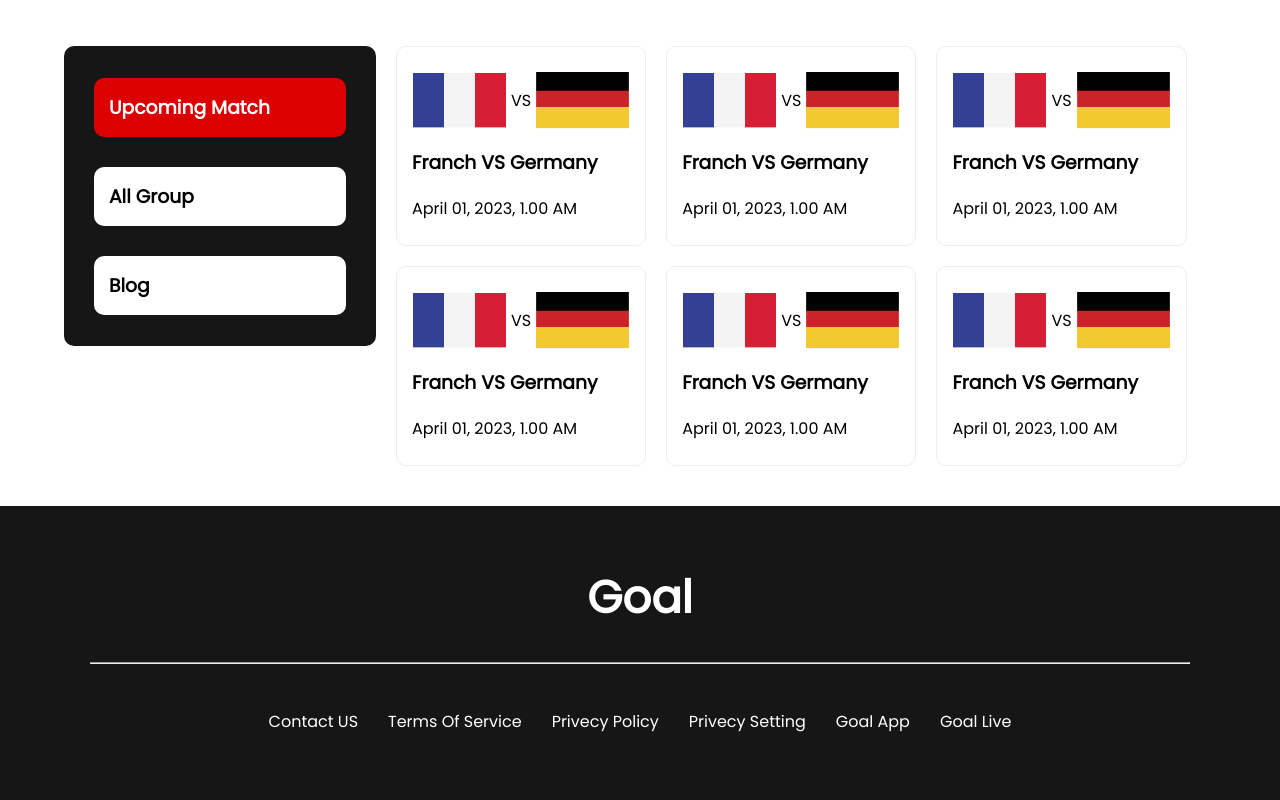
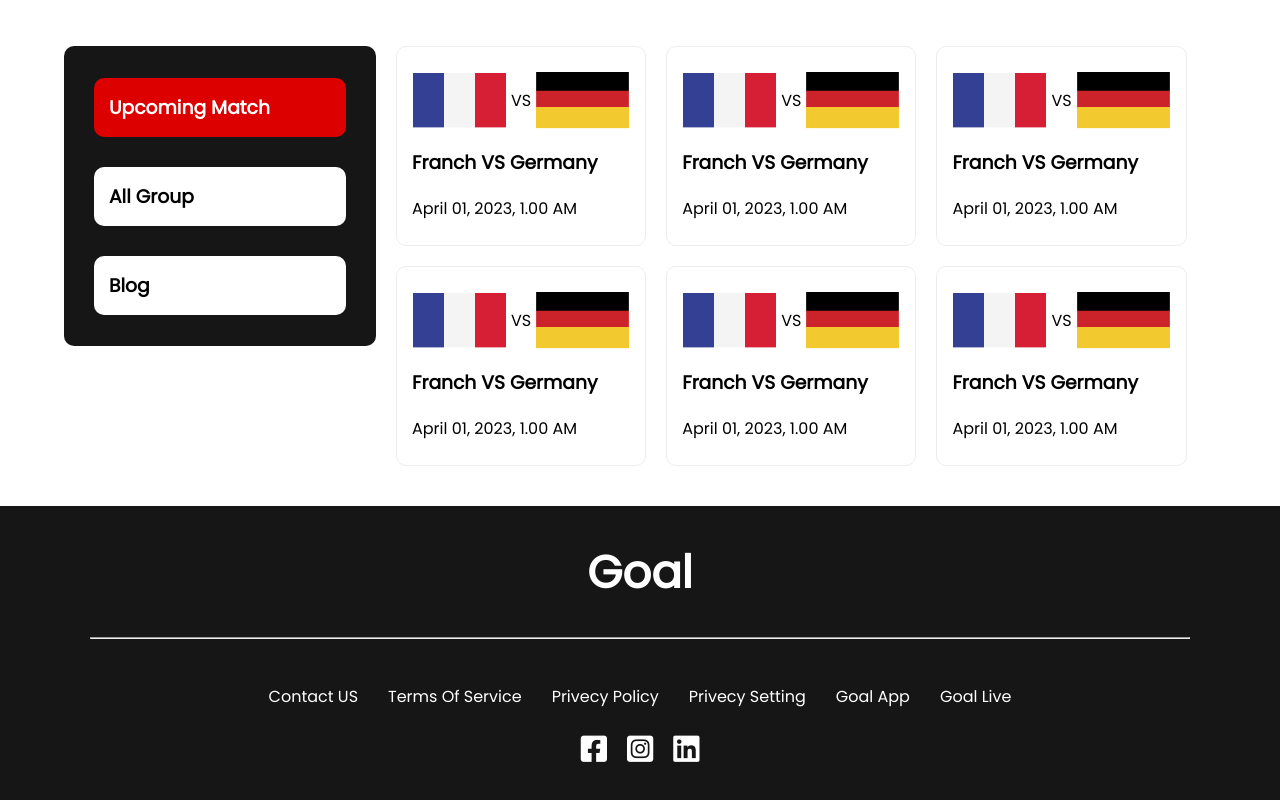
Before and after one commit to hasanMahmud743/second-assignment, a plain HTML site: page index-two.html in a window 1280 px wide. Shown: the part 774-1574 px from the top of the page. Drawn offline with Linux system fonts and the light colour scheme.

Commit message:
social icon added

```diff
--- a/index-two.html
+++ b/index-two.html
@@ -204,8 +204,17 @@
             </nav>
 
 
+            <div class="social-icon">
+                <i class="fa-brands sc-icon fa-facebook-square"></i>
+                <i class="fa-brands sc-icon fa-instagram-square"></i>
+                <i class="fa-brands sc-icon fa-linkedin"></i>
+            </div>
+
+
+
 
         </div>
+
 
 
 
--- a/style-2.css
+++ b/style-2.css
@@ -219,4 +219,15 @@ nav ul li a{
     color:white
 }
 
+.social-icon{
+    display: flex;
+    justify-content: center;
+}
+
+.sc-icon{
+
+    font-size: 30px;
+    margin:10px
+}
+
 /* footer section ends here */
--- a/style.css
+++ b/style.css
@@ -223,4 +223,16 @@ nav ul li a{
     color:white
 }
 
+
+.social-icon{
+    display: flex;
+    justify-content: center;
+}
+
+.sc-icon{
+
+    font-size: 30px;
+    margin:10px
+}
+
 /* footer section ends here */
```
Also changed, not shown: index.html (+6 -0 lines).
